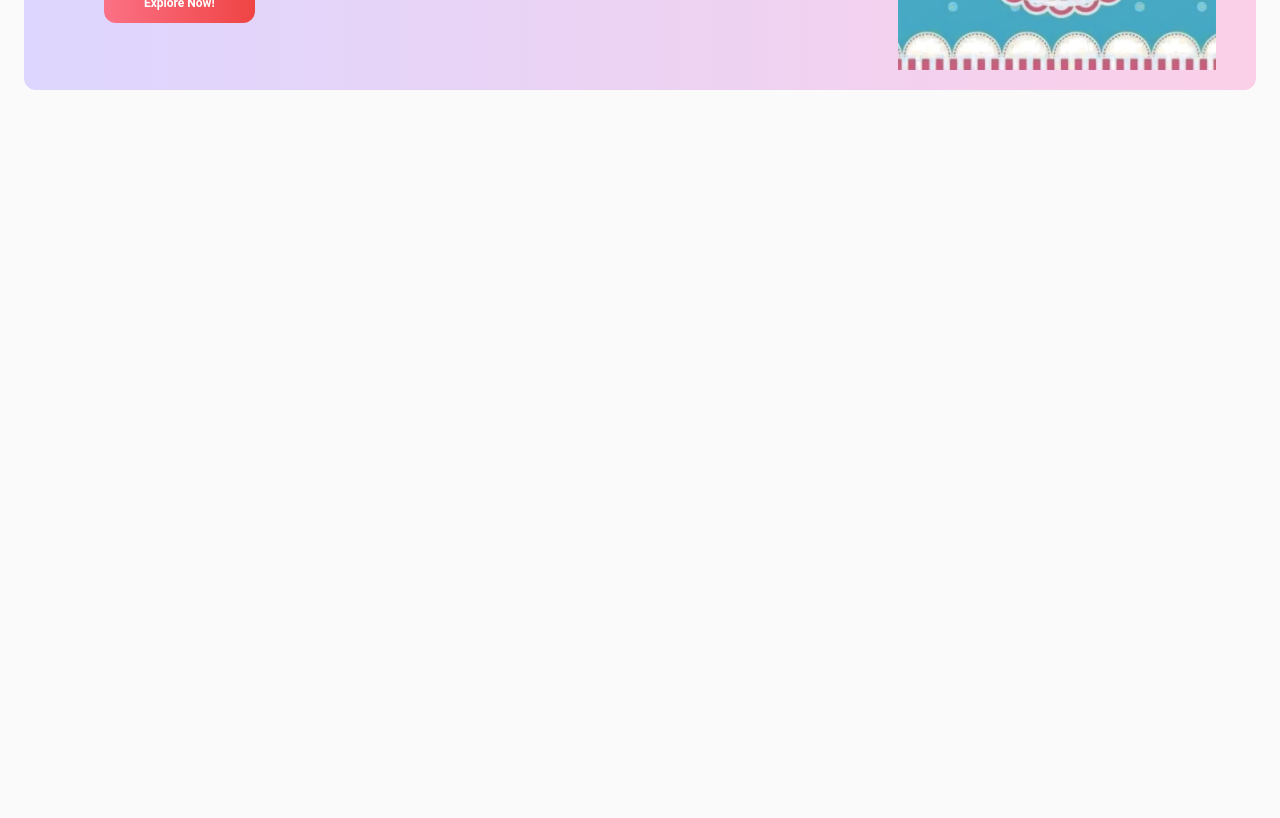
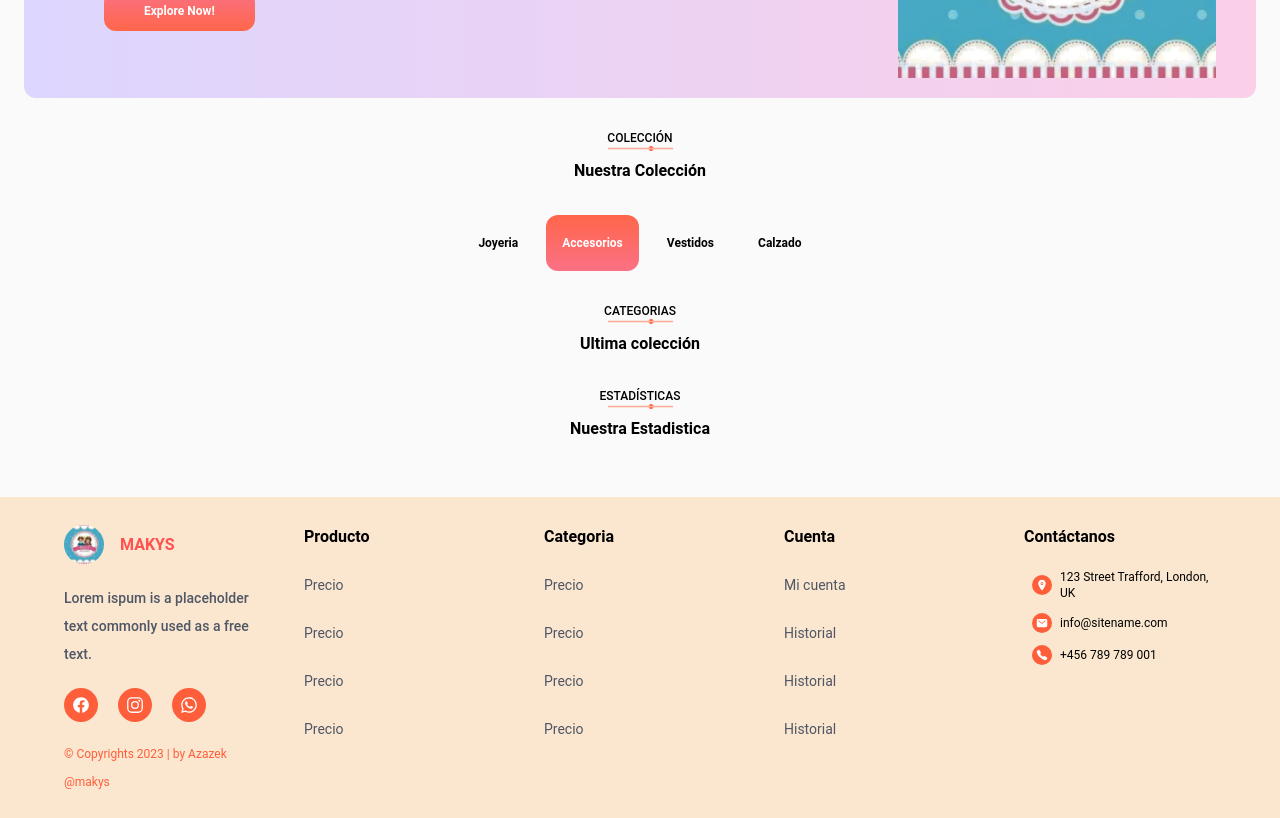
Before and after one commit to Azazek6/app-maky-shop, a Next.js app: page / in a window 1280 px wide. Shown: the part 360-1178 px from the top of the page. Before the commit the page ends 800 px from the top, so only its background shows below. Built offline with nearby package versions, Linux system fonts and the light colour scheme; a small style sheet from the web is missing.

Commit message:
footer | index...

```diff
--- /dev/null
+++ b/src/components/Footer.js
@@ -0,0 +1,141 @@
+import React from "react";
+import Link from "next/link";
+import {
+  IoLogoFacebook,
+  IoLogoInstagram,
+  IoLogoWhatsapp,
+  IoLocation,
+  IoMail,
+  IoCall,
+} from "react-icons/io5";
+
+const Footer = () => {
+  return (
+    <footer className="mt-12 bg-[#FCCB90] bg-opacity-40 px-16 py-7 grid grid-cols-1 xl:grid-cols-5 gap-12">
+      <div className="w-[100%]">
+        <Link
+          href="/"
+          className="flex items-center gap-4 w-10 font-bold text-[#FF5151]"
+        >
+          <img className="w-14 rounded-full" src="/logo.jpg" alt="" />
+          MAKYS
+        </Link>
+        <p className="mt-5 text-[#4F5665] text-sm leading-loose font-medium">
+          Lorem ispum is a placeholder text commonly used as a free text.
+        </p>
+        {/* ENLACES SOCIALES */}
+        <div className="flex mt-5 gap-5 items-center">
+          <Link
+            href=""
+            target="_blank"
+            className="flex items-center bg-[#FF5E3A] p-2 rounded-full text-white text-3xl"
+          >
+            <IoLogoFacebook className="text-lg" />
+          </Link>
+          <Link
+            href=""
+            target="_blank"
+            className="flex items-center bg-[#FF5E3A] p-2 rounded-full text-white text-3xl"
+          >
+            <IoLogoInstagram className="text-lg" />
+          </Link>
+          <Link
+            href=""
+            target="_blank"
+            className="flex items-center bg-[#FF5E3A] p-2 rounded-full text-white text-3xl"
+          >
+            <IoLogoWhatsapp className="text-lg" />
+          </Link>
+        </div>
+        {/* DERECHOS DE PÁGINA */}
+        <p className="mt-6 text-xs text-[#FF5E3A]">
+          &copy; Copyrights {new Date().getFullYear()} | by Azazek
+        </p>
+        <p className="mt-3 text-xs text-[#FF5E3A]">@makys</p>
+      </div>
+      <div className="w-[100%]">
+        <h2 className="font-bold">Producto</h2> <br />
+        <Link href="" className="text-sm">
+          Precio
+        </Link>
+        <br />
+        <br />
+        <Link href="" className="text-sm">
+          Precio
+        </Link>
+        <br />
+        <br />
+        <Link href="" className="text-sm">
+          Precio
+        </Link>
+        <br />
+        <br />
+        <Link href="" className="text-sm">
+          Precio
+        </Link>
+      </div>
+      <div className="w-[100%]">
+        <h2 className="font-bold">Categoria</h2> <br />
+        <Link href="" className="text-sm">
+          Precio
+        </Link>{" "}
+        <br /> <br />
+        <Link href="" className="text-sm">
+          Precio
+        </Link>
+        <br /> <br />
+        <Link href="" className="text-sm">
+          Precio
+        </Link>
+        <br /> <br />
+        <Link href="" className="text-sm">
+          Precio
+        </Link>
+      </div>
+      <div className="w-[100%]">
+        <h2 className="font-bold">Cuenta</h2> <br />
+        <Link href="" className="text-sm">
+          Mi cuenta
+        </Link>{" "}
+        <br />
+        <br />
+        <Link href="" className="text-sm">
+          Historial
+        </Link>
+        <br />
+        <br />
+        <Link href="" className="text-sm">
+          Historial
+        </Link>
+        <br />
+        <br />
+        <Link href="" className="text-sm">
+          Historial
+        </Link>
+      </div>
+      <div className="w-[100%]">
+        <h2 className="font-bold mb-5">Cont&aacute;ctanos</h2>
+        <div className="ml-2 flex items-center gap-2">
+          <div className="flex items-center bg-[#FF5E3A] rounded-full p-1">
+            <IoLocation className="text-white text-xs" />
+          </div>
+          <span className="text-xs">123 Street Trafford, London, UK</span>
+        </div>
+        <div className="ml-2 mt-3 flex items-center gap-2">
+          <div className="flex items-center bg-[#FF5E3A] rounded-full p-1">
+            <IoMail className="text-white text-xs" />
+          </div>
+          <span className="text-xs">info@sitename.com</span>
+        </div>
+        <div className="ml-2 mt-3 flex items-center gap-2">
+          <div className="flex items-center bg-[#FF5E3A] rounded-full p-1">
+            <IoCall className="text-white text-xs" />
+          </div>
+          <span className="text-xs">+456 789 789 001</span>
+        </div>
+      </div>
+    </footer>
+  );
+};
+
+export default Footer;
--- a/src/components/Layout.js
+++ b/src/components/Layout.js
@@ -3,6 +3,7 @@ import Head from "next/head";
 import { useRouter } from "next/router";
 import NProgress from "nprogress";
 import NavegationTop from "./Navegation/NavegationTop";
+import Footer from "./Footer";
 
 const Layout = ({ title, children }) => {
   const router = useRouter();
@@ -27,7 +28,9 @@ const Layout = ({ title, children }) => {
 
       <NavegationTop />
 
-      <main className="w-[100%] px-6 py-2">{children}</main>
+      <main className="w-[100%] px-6 py-2 mt-24">{children}</main>
+
+      <Footer />
     </>
   );
 };
--- a/src/components/Navegation/NavegationTop.js
+++ b/src/components/Navegation/NavegationTop.js
@@ -8,7 +8,7 @@ import {
 
 const NavegationTop = () => {
   return (
-    <nav className="flex justify-between items-center gap-3 w-[100%] p-6">
+    <nav className="flex justify-between items-center gap-3 w-[100%] p-6 fixed z-50 top-0 left-0 bg-white">
       <div className="w-[22%] ml-10">
         <Link
           href="/"
--- a/src/pages/index.js
+++ b/src/pages/index.js
@@ -12,13 +12,57 @@ const Home = () => {
           <h1 className="text-7xl pb-2">fashion</h1>
           <h2 className="text-lg pb-2">LOOK YOUR BEST ON YOUR BEST DAY</h2>
           <div className="mt-10">
-            <button className="text-xs text-white font-bold px-10 py-3 rounded-xl bg-gradient-to-r from-rose-400 to-red-500 cursor-pointer">Explore Now!</button>
+            <button className="text-xs text-white font-bold px-10 py-3 rounded-xl bg-gradient-to-t from-[#ff664a] to-rose-400 cursor-pointer">
+              Explore Now!
+            </button>
           </div>
         </div>
         <div className="w-[40%]">
           <img className="w-[500px]" src="/logo.jpg" alt="" />
         </div>
       </div>
+      {/* Titulo seccion */}
+      <div className="w-full text-center mt-8">
+        <h3 className="font-medium text-xs">COLECCI&Oacute;N</h3>
+        <center>
+          <img src="/Exclude.png" className="w-[65px]" alt="separador" />
+        </center>
+        <h2 className="mt-2 font-bold">Nuestra Colecci&oacute;n</h2>
+      </div>
+      {/* Menu de opciones */}
+      <div className="w-[100%] mt-8 flex justify-center items-center gap-3">
+        <button className="text-xs font-bold px-4 py-5 rounded-xl bg-gradient-to-t hover:text-white cursor-pointer transition-all duration-500 ease-in-out hover:from-rose-400 hover:to-[#ff664a] hover:bg-white">
+          Joyeria
+        </button>
+
+        <button className="text-xs font-bold px-4 py-5 rounded-xl bg-gradient-to-t text-white cursor-pointer transition-all duration-500 ease-in-out from-rose-400 to-[#ff664a] hover:bg-white">
+          Accesorios
+        </button>
+        <button className="text-xs font-bold px-4 py-5 rounded-xl bg-gradient-to-t hover:text-white cursor-pointer transition-all duration-500 ease-in-out hover:from-rose-400 hover:to-[#ff664a] hover:bg-white">
+          Vestidos
+        </button>
+        <button className="text-xs font-bold px-4 py-5 rounded-xl bg-gradient-to-t hover:text-white cursor-pointer transition-all duration-500 ease-in-out hover:from-rose-400 hover:to-[#ff664a] hover:bg-white">
+          Calzado
+        </button>
+      </div>
+      {/* SECCION */}
+      <section></section>
+      {/* Titulo seccion */}
+      <div className="w-full text-center mt-8">
+        <h3 className="font-medium text-xs">CATEGORIAS</h3>
+        <center>
+          <img src="/Exclude.png" className="w-[65px]" alt="separador" />
+        </center>
+        <h2 className="mt-2 font-bold">Ultima colecci&oacute;n</h2>
+      </div>
+      {/* Titulo seccion */}
+      <div className="w-full text-center mt-8">
+        <h3 className="font-medium text-xs">ESTAD&Iacute;STICAS</h3>
+        <center>
+          <img src="/Exclude.png" className="w-[65px]" alt="separador" />
+        </center>
+        <h2 className="mt-2 font-bold">Nuestra Estadistica</h2>
+      </div>
     </Layout>
   );
 };
```
Also changed, not shown: public/Exclude.png (added).
